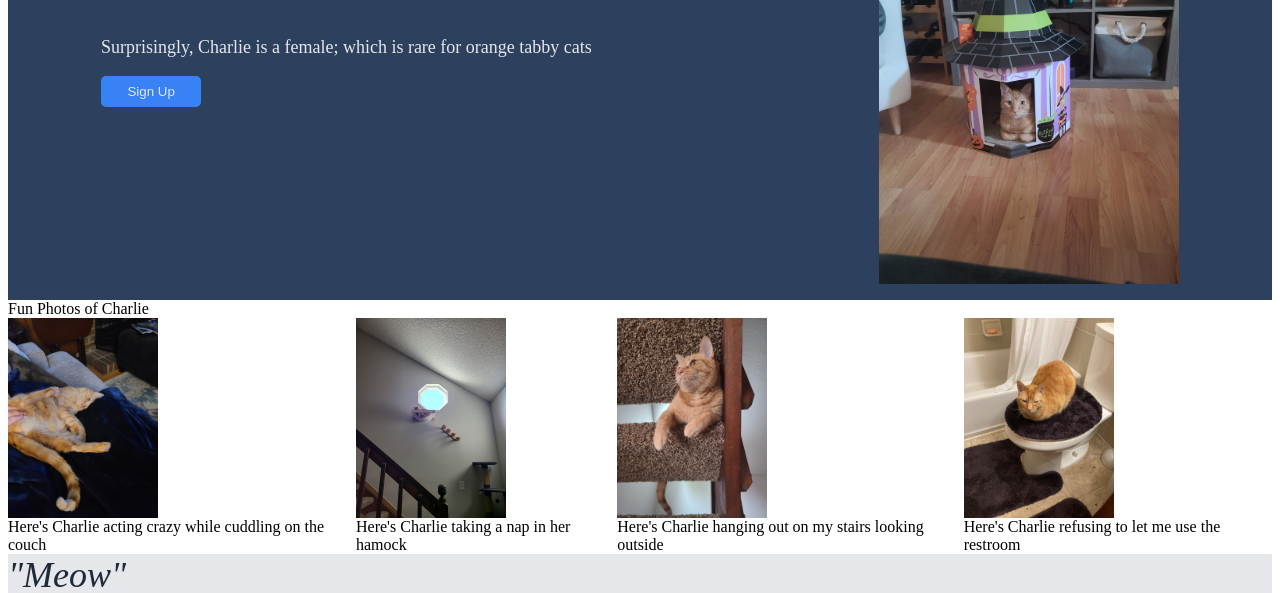
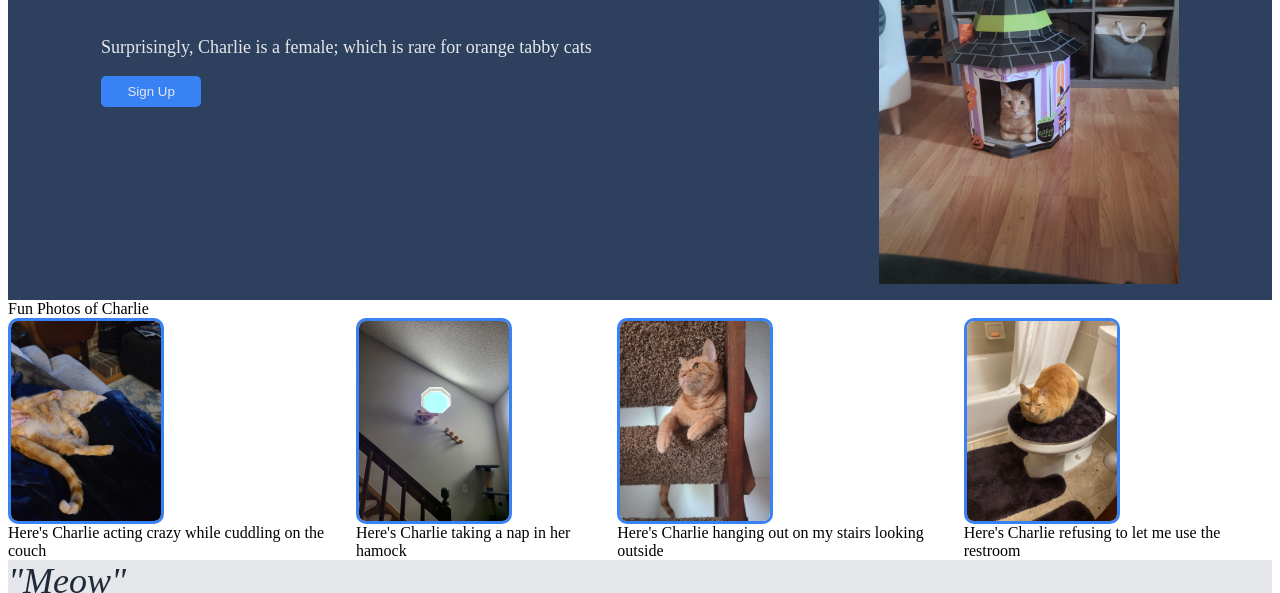
Before and after one commit to jnjfry/landing-page-project, a plain HTML site: page index.html in a window 1280 px wide. Shown: the part 214-807 px from the top of the page. Drawn offline with Linux system fonts and the light colour scheme.

Commit message:
added borders to mid pictures

```diff
--- a/styles.css
+++ b/styles.css
@@ -116,3 +116,8 @@ button{
     background-color: #2d415e;
     color: #E5e7eb;
 }
+.pic img{
+    border-style: solid;
+    border-radius: 10px;
+    border-color: #3882f6;
+}
```
